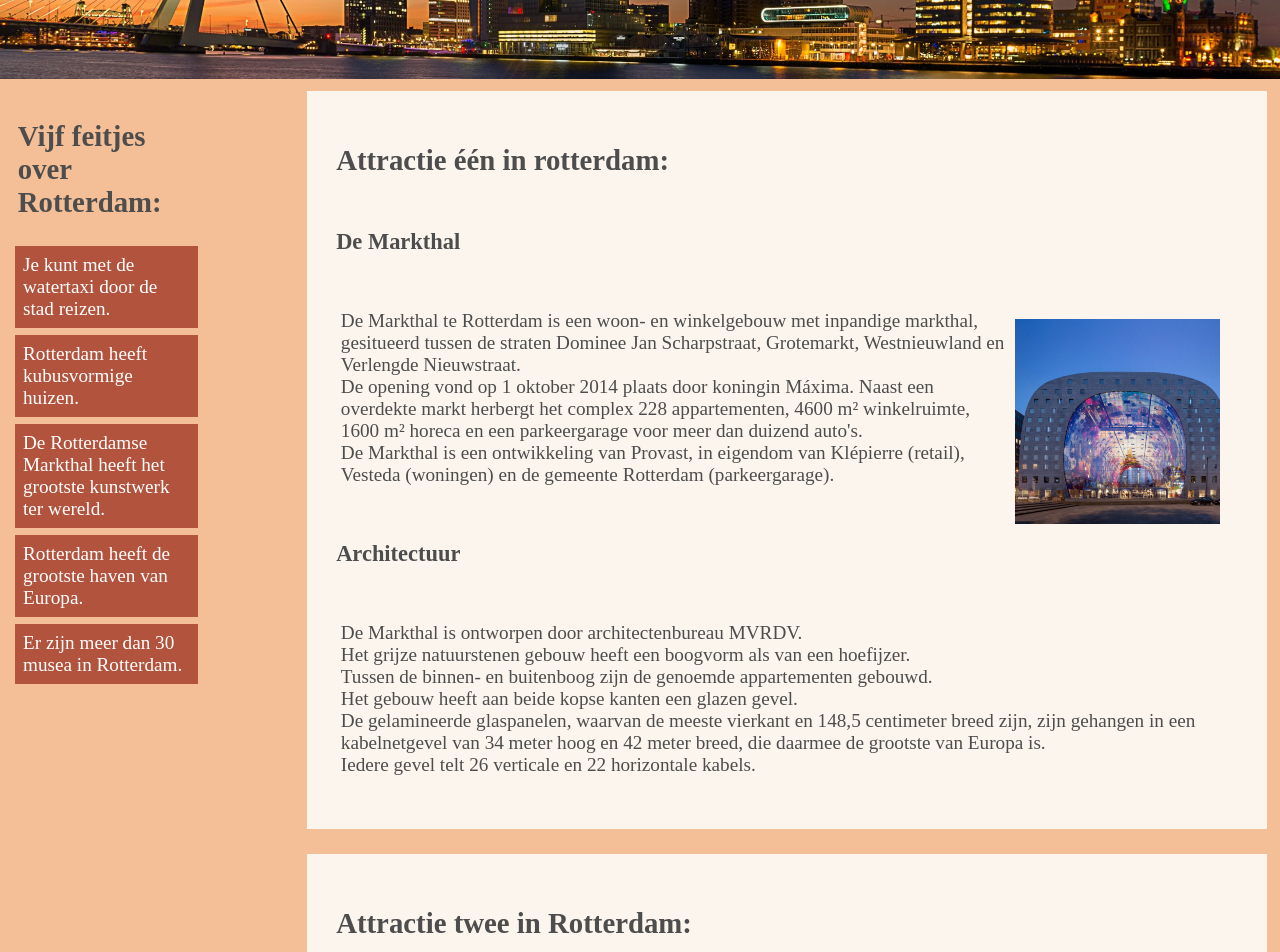
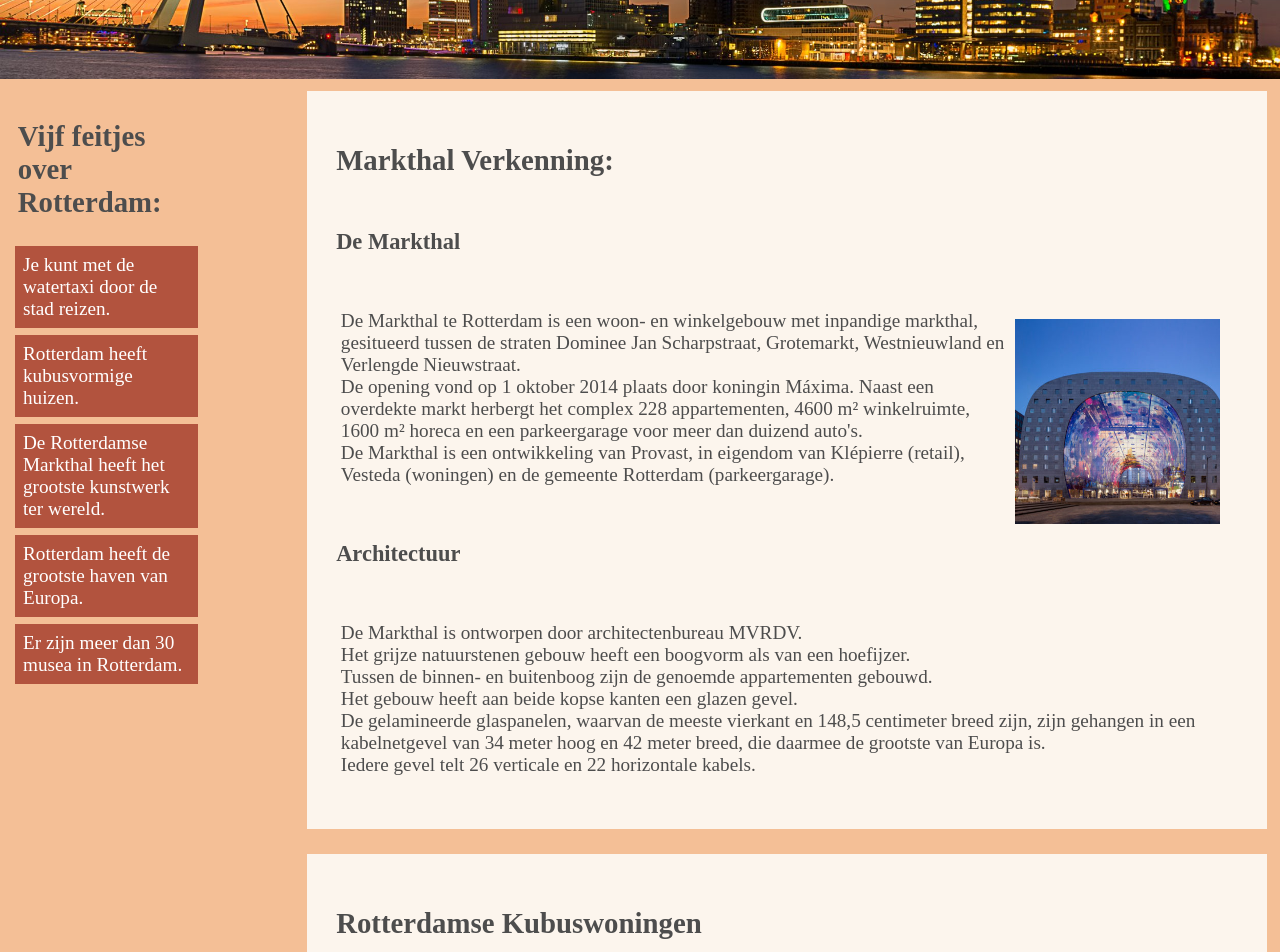
Before and after one commit to mmi12345/huiswerk18, a plain HTML site: page index.html in a window 1280 px wide. Shown: the part 348-1300 px from the top of the page. Drawn offline with Linux system fonts and the light colour scheme.

Commit message:
Add files via upload

```diff
--- a/index.html
+++ b/index.html
@@ -28,7 +28,7 @@
         </div>
         <div class="col-9">
             <article>
-                <h2>Attractie één in rotterdam:</h2>
+                <h2>Markthal Verkenning:</h2>
                 <section>
                     <h3>De Markthal</h3>
                     <p><img src="afbeeldingen/markthal1.png" alt="mooi zicht op de markthal in de avond"
@@ -63,7 +63,7 @@
 
         <div class="col-9">
             <article>
-                <h2>Attractie twee in Rotterdam:</h2>
+                <h2>Rotterdamse Kubuswoningen</h2>
                 <section>
                     <h3>De kubuswoningen</h3>
                     <p><img src="afbeeldingen/kubuswoningen2.png" alt="Een foto van kubuswoning" title="Kubuswoningen"
```
